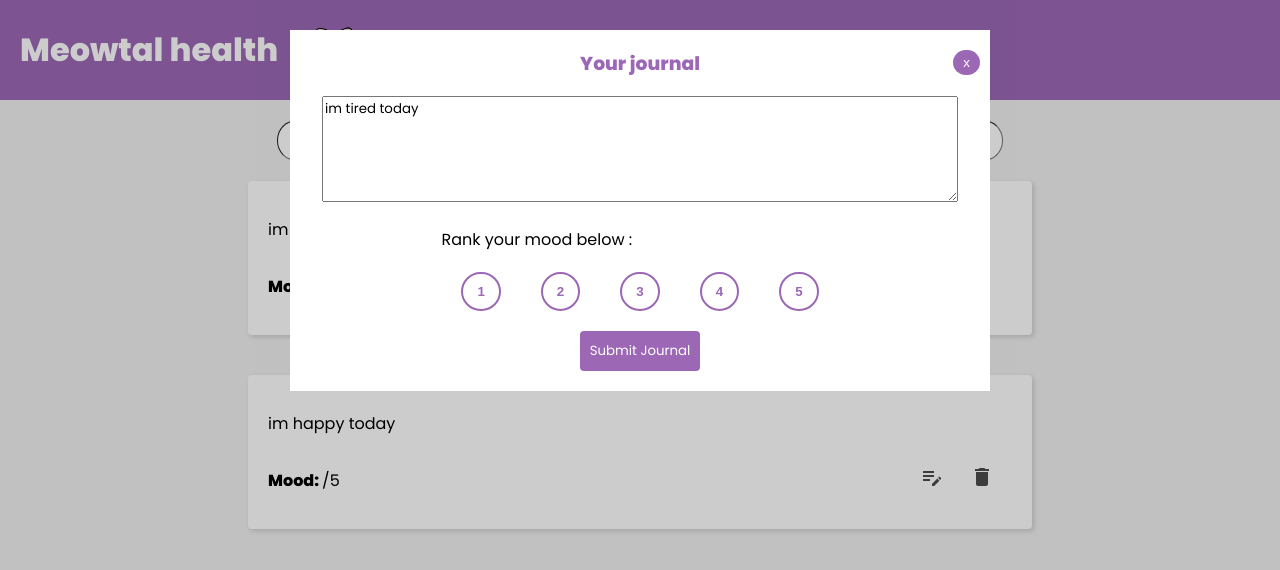
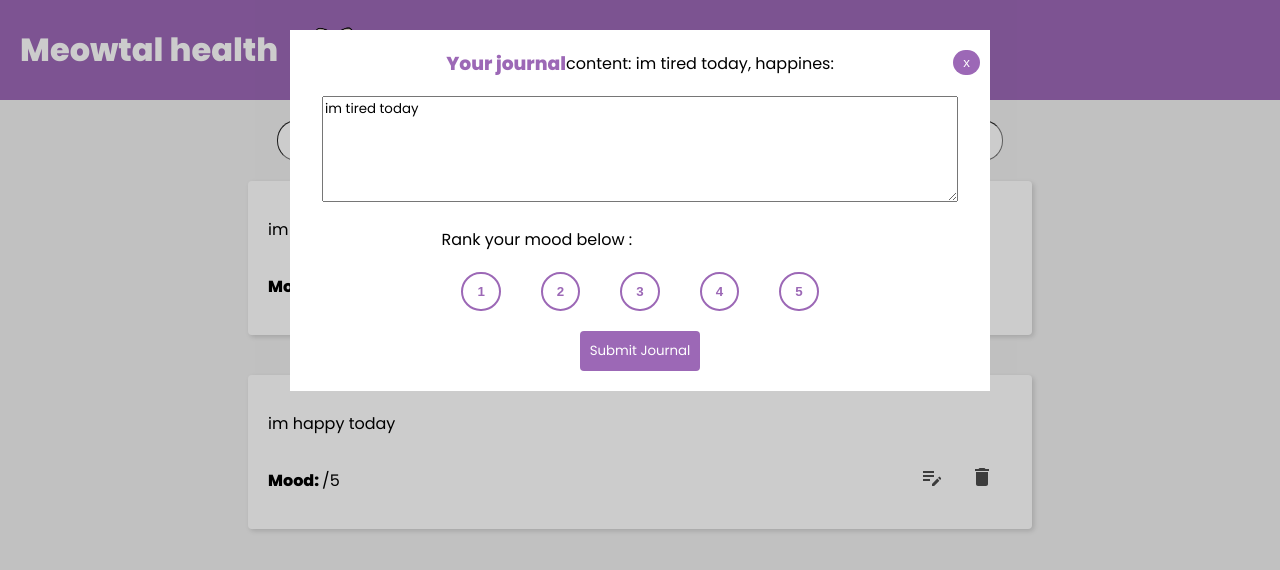
Before and after one commit to pcgiang/react-node-app, a React (Create React App) app in the folder client/: page / in a window 1280 px wide. Both pictures are taken after a click on the element 937 px from the left and 289 px from the top of the page. Shown: the top 570 px of the page. Built offline with nearby package versions, Linux system fonts and the light colour scheme; no server answers.

Commit message:
Enable edit and delete function

```diff
--- a/client/src/components/JournalDetails.js
+++ b/client/src/components/JournalDetails.js
@@ -8,23 +8,21 @@ const JournalDetails = ({ journal }) => {
   const [ isEditPopup, setIsEditPopup ] = useState(false)
   const [ error, setError ] = useState(null)
   const [ isSubmit, setIsSubmit ] = useState(false)
-  const [ content, setContent ] = useState(journal.content)
-  const [ happiness, setHappiness ] = useState(journal.happiness)
 
-  const handleSubmit = async (event, _content, _happiness) => {
+  const handleEditSubmit = async (event, content, happiness) => {
     event.preventDefault();
-    const journal = { _content, _happiness }
 
-    // backend not done yet
-    const response = await fetch('/api/journals', {
+    const response = await fetch('/api/journals/' + journal._id, {
       method: 'PATCH',
-      body: JSON.stringify(journal),
+      body: JSON.stringify({ content, happiness }),
       headers: {
-        'Content-Type' : 'application/json'
-      }
+        Accept: "application/json",
+        "Content-Type": "application/json"
+      },
     })
 
     const json = await response.json()
+    console.log(json)
     if (!response.ok) {
       setError(json.error)
       console.log(error)
@@ -32,12 +30,15 @@ const JournalDetails = ({ journal }) => {
     if (response.ok) {
       setError(null)
       setIsSubmit(true)
-      setContent(_content)
-      setHappiness(_happiness)
       console.log(' journal is edited ')
-      console.log(journal)
+      console.log(json)
     }
+  }
 
+  const handleDelete = async () => {
+    const response = await fetch('/api/journals/' + journal._id , {
+      method: 'DELETE'
+    })
   }
 
 
@@ -51,7 +52,7 @@ const JournalDetails = ({ journal }) => {
           <span onClick={() => setIsEditPopup(true)}>
             <EditNoteIcon className='icon'/>
           </span>
-          <span>
+          <span onClick={() => handleDelete()}>
             <DeleteIcon className='icon'/>
           </span>
         </div>
@@ -61,8 +62,8 @@ const JournalDetails = ({ journal }) => {
         isEditPopup && (
           <JournalPopup
             content={journal.content} happiness={journal.happiness}
-            isSubmit={isSubmit} error={error}
-            setIsPopup={setIsEditPopup} handleSubmit={handleSubmit}
+            isSubmit={isSubmit} error={error} isEdit={true}
+            setIsPopup={setIsEditPopup} handleSubmit={handleEditSubmit}
           />
         )
       }
--- a/client/src/components/JournalPopup.js
+++ b/client/src/components/JournalPopup.js
@@ -6,7 +6,7 @@ import journalStyle from '../styles/journalStyle.css'
 const JournalPopup = ({
   setIsPopup,
   content, happiness, error, isSubmit,
-  handleSubmit
+  handleSubmit, isEdit
 }) => {
   const [ _content, setContent ] = useState(content)
   const [ _happiness, setHappiness ] = useState(happiness)
@@ -20,8 +20,10 @@ const JournalPopup = ({
   const _handleSubmit = (event) => {
     if (!error) {
       handleSubmit(event, _content, _happiness)
-      setContent('')
-      setHappiness(null)
+      if (!isEdit) {
+        setContent('')
+        setHappiness(null)
+      }
     } else {
       console.log(error)
     }
@@ -32,6 +34,8 @@ const JournalPopup = ({
       <div className='journal-form-pop-up-card'>
         <div className='journal-pop-up-header'>
           <h3> Your journal </h3>
+          {/* debug  */}
+          <div> content: { _content }, happines: {_happiness}</div>
           <button onClick={() => setIsPopup(false)} className='journal-popup-close-btn'> x </button>
         </div>
         <form className='journal-form'>
```
